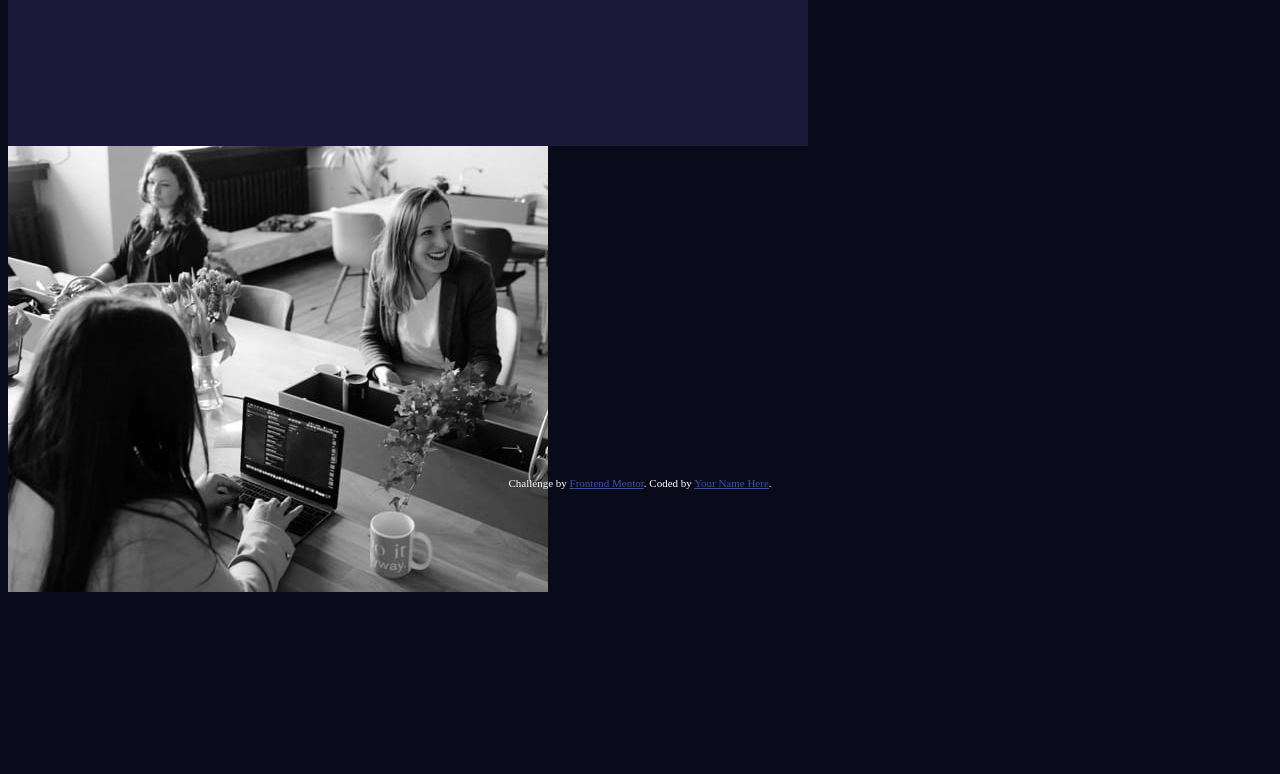
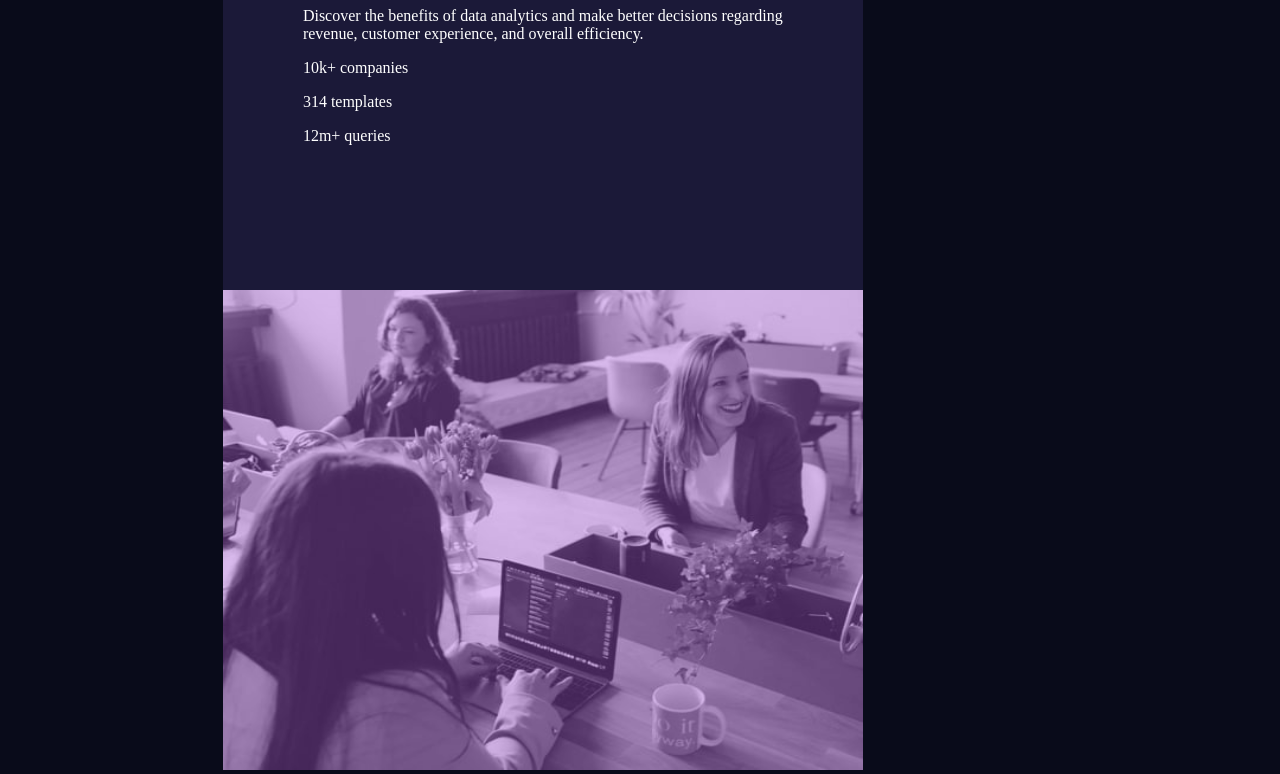
Before and after one commit to jmachado/StatsPreviewCardComponent, a plain HTML site: page index.html in a window 1280 px wide. Shown: the part 342-1116 px from the top of the page. Before the commit the page ends 938 px from the top, so only its background shows below. Drawn offline with Linux system fonts and the light colour scheme.

Commit message:
Applies color to image and 'center' desktop view

```diff
--- a/index.html
+++ b/index.html
@@ -27,8 +27,8 @@
       <p>314 templates</p>
       <p>12m+ queries</p>
     </div>
-    <div id="right">
-      <img src="./images/image-header-desktop.jpg">
+    <div id="right" >
+      <img src="./images/image-header-desktop.jpg" class="h s l">
     </div>
   </div>
   <div class="attribution">
--- a/styles.css
+++ b/styles.css
@@ -8,16 +8,25 @@ p, h1 {
 
 #left{
     height: 20em;
-    width: 40em;
+    width: 30em;
     background-color: hsl(244, 38%, 16%);
     padding: 5em;
+    float: left;
 }
 
 #right{
-    height: 20em;
+    height: 30em;
     width: 40em;
+    float: left;
+    background-color: hsl(277, 64%, 61%);
+}
+img{
+    height: 100%;
+    width: 100%;
+    opacity: 60%;
 }
 
 #wrapper{
-    display: inline;
+    margin-top: 12%;
+    margin-left: 17%;
 }
```
